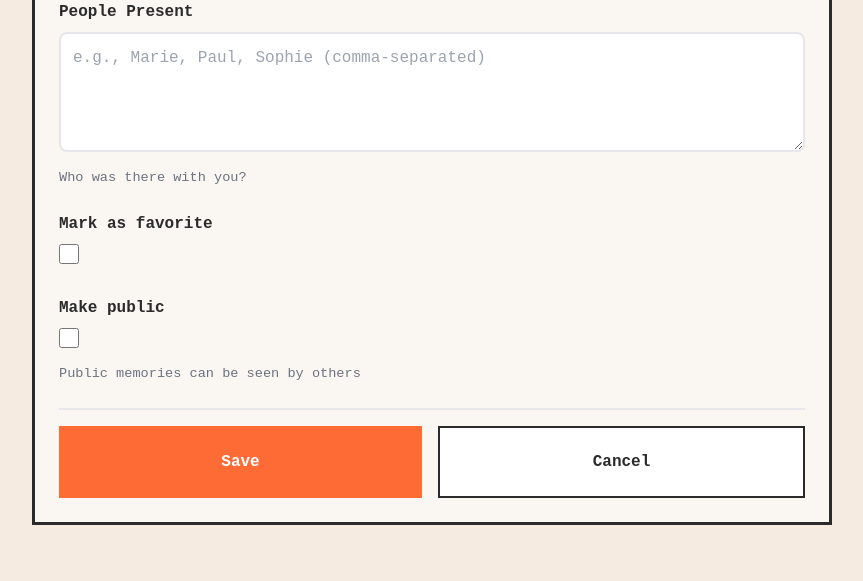
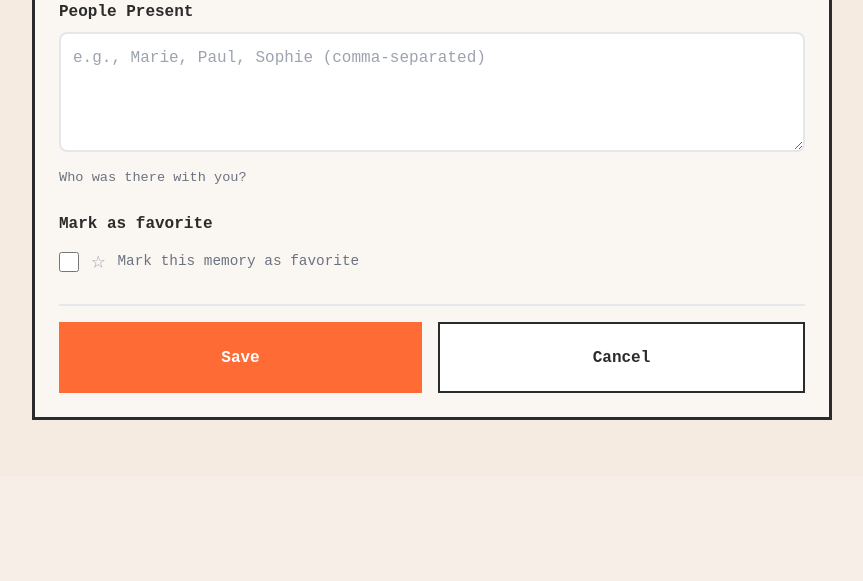
Before and after one commit to mejriahmednourallah/Andromeda, a Django app: page /memories/add/ in a window 1280 px wide. Shown: the part 1448-2029 px from the top of the page, without its empty margins (208-1071 px from the left). After the commit the page ends 1868 px from the top, so only its background shows below. Run offline with Django 4.2, Linux system fonts and the light colour scheme; a user stored in the database is signed in; some libraries are stand-ins or nearby versions.

Commit message:
fixing forms

```diff
--- a/core/forms.py
+++ b/core/forms.py
@@ -72,7 +72,7 @@ class SouvenirForm(forms.ModelForm):
             'titre', 'description', 'date_evenement',
             'photo', 'video',
             'emotion', 'theme', 'lieu', 'personnes_presentes',
-            'is_favorite', 'is_public'
+            'is_favorite'
         ]
         widgets = {
             'titre': forms.TextInput(attrs={
@@ -111,9 +111,6 @@ class SouvenirForm(forms.ModelForm):
             }),
             'is_favorite': forms.CheckboxInput(attrs={
                 'class': 'form-checkbox'
-            }),
-            'is_public': forms.CheckboxInput(attrs={
-                'class': 'form-checkbox'
             })
         }
         labels = {
@@ -124,13 +121,11 @@ class SouvenirForm(forms.ModelForm):
             'video': 'Video (optional)',
             'lieu': 'Location',
             'personnes_presentes': 'People Present',
-            'is_favorite': 'Mark as favorite',
-            'is_public': 'Make public'
+            'is_favorite': 'Mark as favorite'
         }
         help_texts = {
             'lieu': 'Where did this happen?',
-            'personnes_presentes': 'Who was there with you?',
-            'is_public': 'Public memories can be seen by others'
+            'personnes_presentes': 'Who was there with you?'
         }
 
     def clean_titre(self):
--- a/core/templates/core/ajouter_souvenir.html
+++ b/core/templates/core/ajouter_souvenir.html
@@ -184,26 +184,18 @@ textarea.form-input {
             <label for="{{ form.is_favorite.id_for_label }}" style="display: block; font-weight: bold; margin-bottom: 0.5rem;">
                 {{ form.is_favorite.label }}
             </label>
-            {{ form.is_favorite }}
+            <div style="display: flex; align-items: center; gap: 0.75rem;">
+                {{ form.is_favorite }}
+                <span id="favorite-star" style="font-size: 1.5rem; cursor: pointer;" onclick="toggleFavorite()">
+                    ☆
+                </span>
+                <span style="color: #6b7280; font-size: 0.9rem;">Mark this memory as favorite</span>
+            </div>
             {% if form.is_favorite.errors %}
                 {% for error in form.is_favorite.errors %}
                     <p style="color: #dc2626; font-size: 0.9rem; margin-top: 0.25rem;">{{ error }}</p>
                 {% endfor %}
             {% endif %}
-        </div>
-
-        <!-- Public -->
-        <div style="margin-bottom: 1.5rem;">
-            <label for="{{ form.is_public.id_for_label }}" style="display: block; font-weight: bold; margin-bottom: 0.5rem;">
-                {{ form.is_public.label }}
-            </label>
-            {{ form.is_public }}
-            {% if form.is_public.errors %}
-                {% for error in form.is_public.errors %}
-                    <p style="color: #dc2626; font-size: 0.9rem; margin-top: 0.25rem;">{{ error }}</p>
-                {% endfor %}
-            {% endif %}
-            <p style="color: #6b7280; font-size: 0.85rem; margin-top: 0.5rem;">{{ form.is_public.help_text }}</p>
         </div>
 
         <!-- Action Buttons -->
@@ -214,4 +206,38 @@ textarea.form-input {
     </form>
 </div>
 
+<script>
+document.addEventListener('DOMContentLoaded', function() {
+    const favoriteCheckbox = document.getElementById('id_is_favorite');
+    const favoriteStar = document.getElementById('favorite-star');
+
+    if (favoriteCheckbox && favoriteStar) {
+        // Update star on page load
+        updateFavoriteStar();
+
+        // Update star when checkbox changes
+        favoriteCheckbox.addEventListener('change', updateFavoriteStar);
+
+        function updateFavoriteStar() {
+            if (favoriteCheckbox.checked) {
+                favoriteStar.innerHTML = '⭐';
+                favoriteStar.style.color = '#fbbf24';
+            } else {
+                favoriteStar.innerHTML = '☆';
+                favoriteStar.style.color = '#9ca3af';
+            }
+        }
+    }
+});
+
+// Function to toggle favorite when clicking the star
+function toggleFavorite() {
+    const checkbox = document.getElementById('id_is_favorite');
+    if (checkbox) {
+        checkbox.checked = !checkbox.checked;
+        checkbox.dispatchEvent(new Event('change'));
+    }
+}
+</script>
+
 {% endblock %}
```
Also changed, not shown: core/templates/core/modifier_souvenir.html (+25 -9 lines), db.sqlite3.
